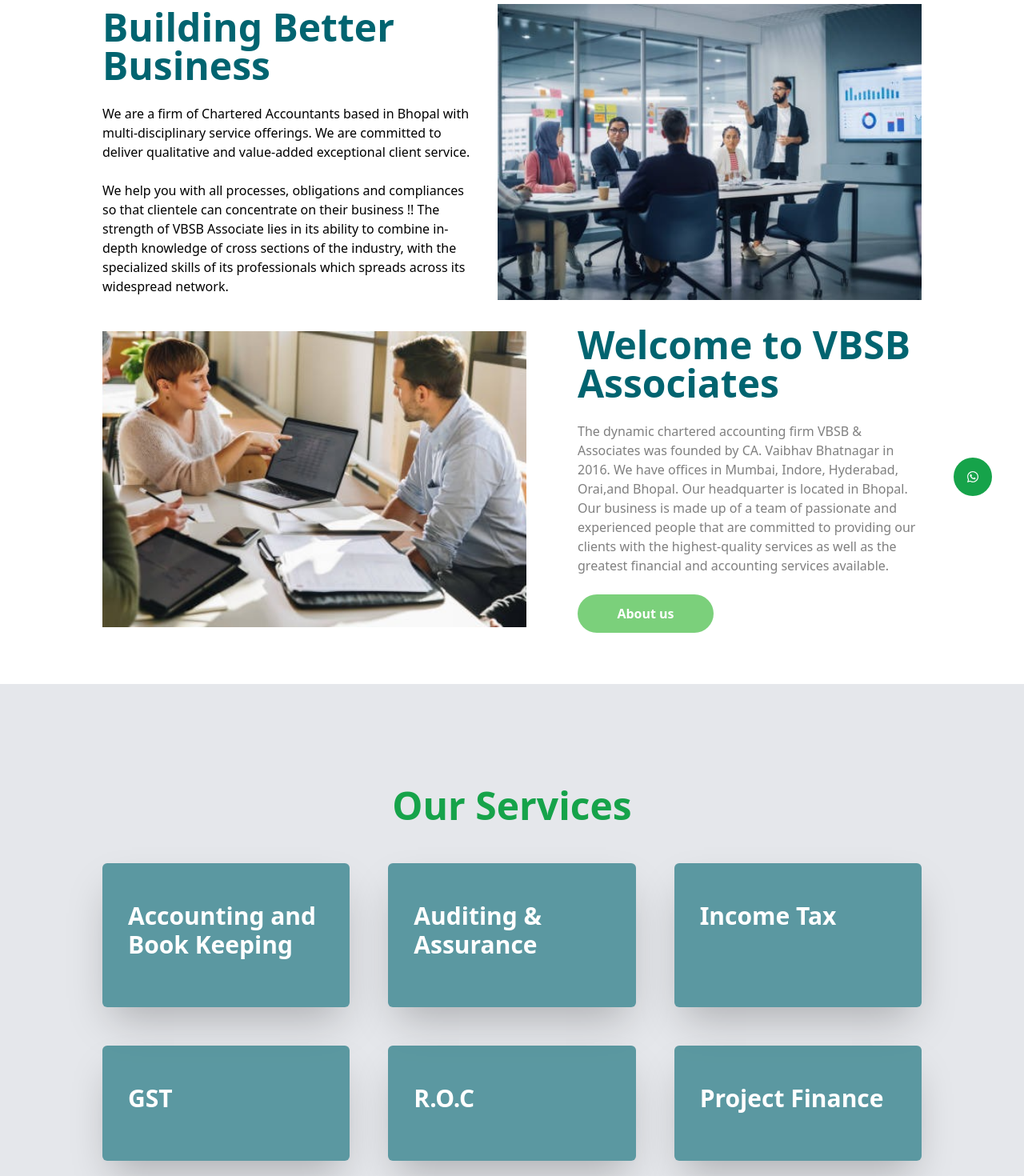
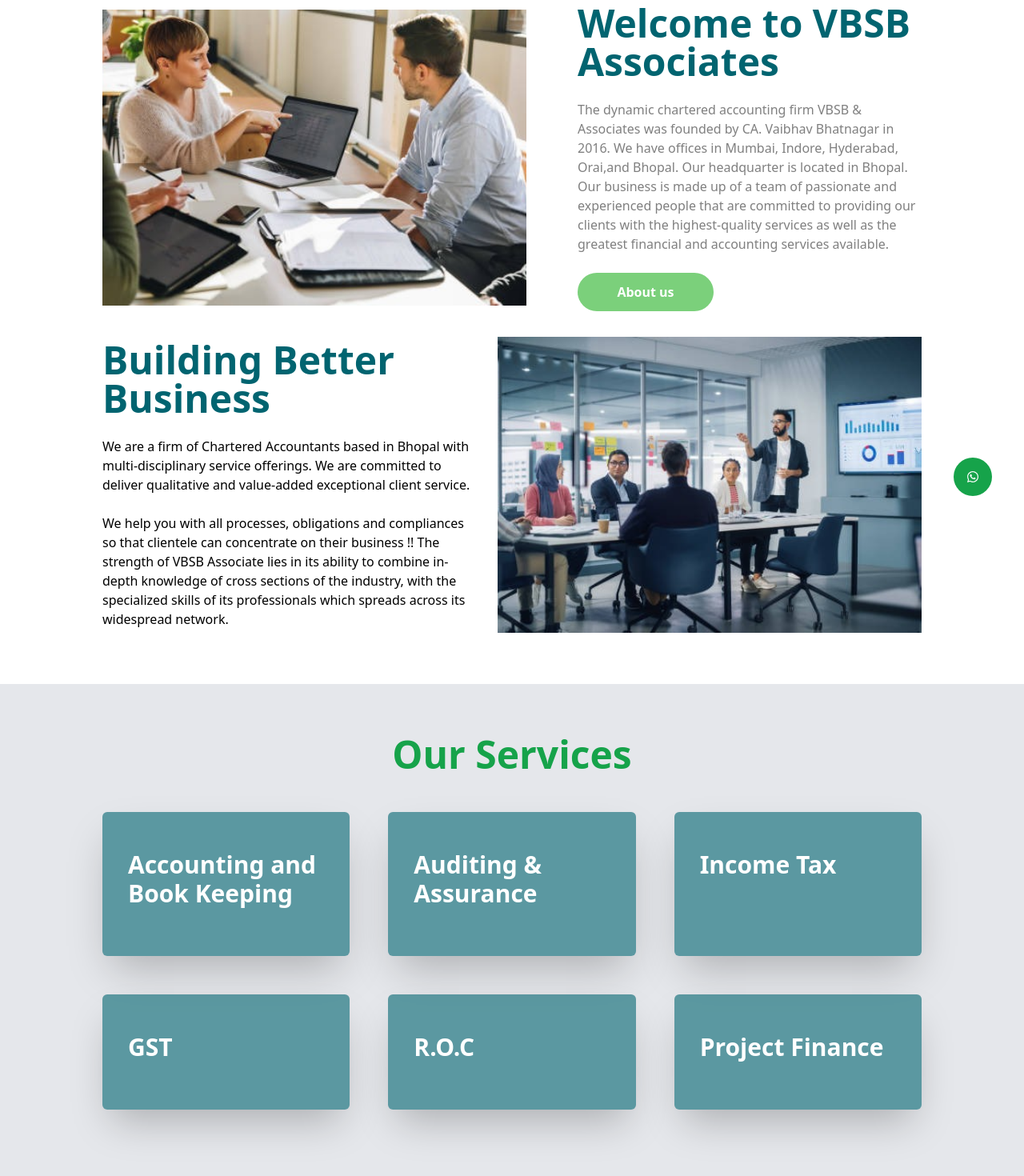
Before and after one commit to vbsbCompany/vbsb, a Next.js app: page / in a window 1280 px wide. Shown: the part 140-1610 px from the top of the page at 80% size. Built offline with nearby package versions, Linux system fonts and the light colour scheme.

Commit message:
robots.txt & meta added

```diff
--- a/components/Footer/index.jsx
+++ b/components/Footer/index.jsx
@@ -19,7 +19,7 @@
             </p>
           </div>
           <div>
-            <h3 className="text-white">Contact us</h3>
+            <h3 className="text-white text-xl font-semibold">Contact us</h3>
             <p className="text-white">
               Office: M-12, BDA Complex, Manisha Market, Bhopal, Madhya
               Pradesh-462039 Mobile: +916265255490,+91 75535 50094, www.vbsb.in
@@ -85,49 +85,6 @@
         <p className="text-white text-center">
           Copyright © 2022-2023 | All Right Reserved | VBSB
         </p>
-
-        {/* <ul className="flex items-center gap-3 mt-3">
-          <li>
-            <a
-              href="#"
-              className="w-8 h-8 bg-white flex rounded-md items-center justify-center"
-            >
-              <FaFacebookF />
-            </a>
-          </li>
-          <li>
-            <a
-              href="#"
-              className="w-8 h-8 bg-white flex rounded-md items-center justify-center"
-            >
-              <FaTwitter />
-            </a>
-          </li>
-          <li>
-            <a
-              href="#"
-              className="w-8 h-8 bg-white flex rounded-md items-center justify-center"
-            >
-              <FaGooglePlusG />
-            </a>
-          </li>
-          <li>
-            <a
-              href="#"
-              className="w-8 h-8 bg-white flex rounded-md items-center justify-center"
-            >
-              <FaYoutube />
-            </a>
-          </li>
-          <li>
-            <a
-              href="#"
-              className="w-8 h-8 bg-white flex rounded-md items-center justify-center"
-            >
-              <FaLinkedin />
-            </a>
-          </li>
-        </ul> */}
       </div>
     </div>
   );
--- a/pages/_document.js
+++ b/pages/_document.js
@@ -1,13 +1,18 @@
-import { Html, Head, Main, NextScript } from 'next/document'
+import { Html, Head, Main, NextScript } from "next/document";
 
 export default function Document() {
   return (
     <Html lang="en">
-      <Head />
+      <Head>
+        <meta
+          name="description"
+          content="'Striving for excellence everyday!' Our mission is to be a leading Chartered Accountant firm with high professional & ethical standards"
+        />
+      </Head>
       <body>
         <Main />
         <NextScript />
       </body>
     </Html>
-  )
+  );
 }
--- a/pages/about/index.jsx
+++ b/pages/about/index.jsx
@@ -1,6 +1,7 @@
 import Footer from "@/components/Footer";
 import Header from "@/components/Header";
 import WhatsAppFab from "@/components/WhatsappFab";
+import Head from "next/head";
 import React from "react";
 
 function LeaderCard() {
@@ -25,6 +26,9 @@
 function index() {
   return (
     <div className="w-full">
+      <Head>
+        <title>About us &#8211; VBSB &#038; Associates</title>
+      </Head>
       <Header index={1} />
       <div className="py-16 px-6 lg:px-16 xl:px-32">
         <div className="w-full">
--- a/pages/gallery/index.jsx
+++ b/pages/gallery/index.jsx
@@ -1,17 +1,21 @@
 import Footer from "@/components/Footer";
 import Header from "@/components/Header";
 import WhatsAppFab from "@/components/WhatsappFab";
+import Head from "next/head";
 import React from "react";
 
 function index() {
   return (
     <div>
+      <Head>
+        <title>Gallery &#8211; VBSB &#038; Associates</title>
+      </Head>
       <Header />
       <div className="px-6 sm:px-16 lg:px-32 py-12">
         <h1 className="text-xl sm:text-2xl md:text-3xl xl:text-6xl font-bold">
           Gallery
         </h1>
-        <div className="my-12 gallery-grid grid grid-cols-1 md:grid-cols-2 xl:grid-cols-4 gap-12">
+        <div className="my-12 gallery-grid grid grid-cols-1 md:grid-cols-2 xl:grid-cols-4 gap-3">
           {[
             1, 2, 3, 4, 5, 6, 7, 8, 9, 10, 11, 12, 13, 14, 15, 16, 17, 18, 19,
             20, 21, 22, 23, 24, 25, 26, 27, 28, 29, 30, 31,
--- a/pages/index.jsx
+++ b/pages/index.jsx
@@ -9,7 +9,10 @@
     <>
       <Head>
         <title>VBSB &#038; Associates &#8211; CHARTERED ACCOUNTANT</title>
-        <meta name="description" content="Generated by create next app" />
+        <meta
+          name="description"
+          content="'Striving for excellence everyday!' Our mission is to be a leading Chartered Accountant firm with high professional & ethical standards"
+        />
         <meta name="viewport" content="width=device-width, initial-scale=1" />
         <link rel="icon" href="/favicon.ico" />
       </Head>
@@ -17,33 +20,6 @@
       <div className="relative">
         <Header index={0} />
         <div className="px-6 md:px-16 lg:px-32 my-16">
-          <section className="flex flex-col xl:flex-row items-center gap-8  justify-between">
-            <div>
-              <h3 className="text-2xl md:text-3xl lg:text-5xl font-bold text-primary leading-10">
-                Building Better Business
-              </h3>
-              <p className="my-6 text-md">
-                We are a firm of Chartered Accountants based in Bhopal with
-                multi-disciplinary service offerings. We are committed to
-                deliver qualitative and value-added exceptional client service.
-              </p>
-              <p className="text-md">
-                We help you with all processes, obligations and compliances so
-                that clientele can concentrate on their business !! The strength
-                of VBSB Associate lies in its ability to combine in-depth
-                knowledge of cross sections of the industry, with the
-                specialized skills of its professionals which spreads across its
-                widespread network.
-              </p>
-            </div>
-            <div className="lg:min-w-[530px] w-full  xl:w-[475px] xl:h-[370px]">
-              <img
-                src="/image_1.jpeg"
-                alt="Office Image"
-                className="w-full h-full object-cover"
-              />
-            </div>
-          </section>
           <section className="flex flex-col-reverse xl:flex-row-reverse items-center gap-16 my-8">
             <div>
               <h3 className="text-xl md:text-3xl lg:text-5xl font-bold text-primary">
@@ -73,8 +49,36 @@
               />
             </div>
           </section>
+
+          <section className="flex flex-col xl:flex-row items-center gap-8  justify-between">
+            <div>
+              <h3 className="text-2xl md:text-3xl lg:text-5xl font-bold text-primary leading-10">
+                Building Better Business
+              </h3>
+              <p className="my-6 text-md">
+                We are a firm of Chartered Accountants based in Bhopal with
+                multi-disciplinary service offerings. We are committed to
+                deliver qualitative and value-added exceptional client service.
+              </p>
+              <p className="text-md">
+                We help you with all processes, obligations and compliances so
+                that clientele can concentrate on their business !! The strength
+                of VBSB Associate lies in its ability to combine in-depth
+                knowledge of cross sections of the industry, with the
+                specialized skills of its professionals which spreads across its
+                widespread network.
+              </p>
+            </div>
+            <div className="lg:min-w-[530px] w-full  xl:w-[475px] xl:h-[370px]">
+              <img
+                src="/image_1.jpeg"
+                alt="Office Image"
+                className="w-full h-full object-cover"
+              />
+            </div>
+          </section>
         </div>
-        <div className="px-6 md:px-16 lg:px-32 py-12 md:py-16 lg:py-32 bg-gray-200">
+        <div className="px-6 md:px-16 lg:px-32 py-12 md:py-16  bg-gray-200">
           <div>
             <h2 className="text-2xl md:text-3xl lg:text-5xl font-bold text-green-600 text-center">
               Our Services
@@ -86,7 +90,6 @@
               <ServiceCard name="GST" />
               <ServiceCard name="R.O.C" />
               <ServiceCard name="Project Finance" />
-              <ServiceCard name="Process Audits" />
             </div>
           </div>
         </div>
--- a/pages/our-team/index.jsx
+++ b/pages/our-team/index.jsx
@@ -1,6 +1,7 @@
 import Footer from "@/components/Footer";
 import Header from "@/components/Header";
 import WhatsAppFab from "@/components/WhatsappFab";
+import Head from "next/head";
 import React from "react";
 
 function TeamCard({ name, image, description, footer }) {
@@ -30,6 +31,9 @@
 function index() {
   return (
     <div>
+      <Head>
+        <title>Our Team &#8211; VBSB &#038; Associates</title>
+      </Head>
       <Header index={1} />
       <div
         className="career-hero h-[465px] w-full relative bg-black"
```
Also changed, not shown: public/robots.txt (added), 2 other files (tests, documents, lock files or other folders).
